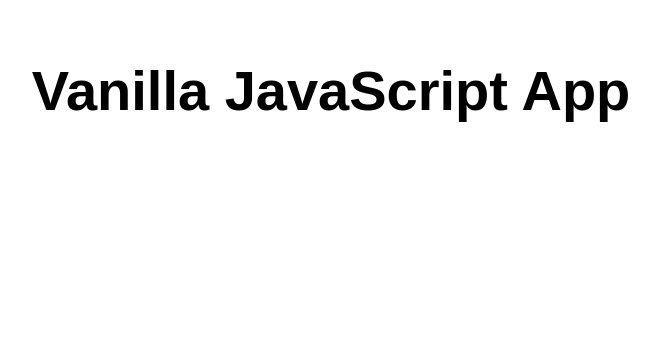
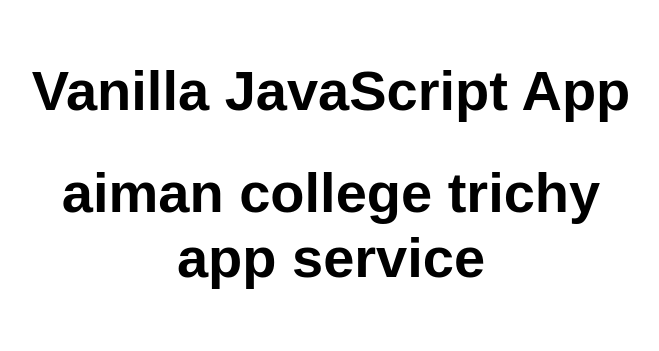
Before and after one commit to hari2babloo/aimantrichy, a website: page src/index.html in a window 1280 px wide. Shown: the whole page, without its empty margins (309-968 px from the left). Drawn offline with Linux system fonts and the light colour scheme.

Commit message:
index.html

```diff
--- a/src/index.html
+++ b/src/index.html
@@ -11,6 +11,8 @@
 <body>
   <main>
     <h1>Vanilla JavaScript App</h1>
+
+    <h1> aiman college trichy app service</h1>
   </main>
 </body>
 
```
